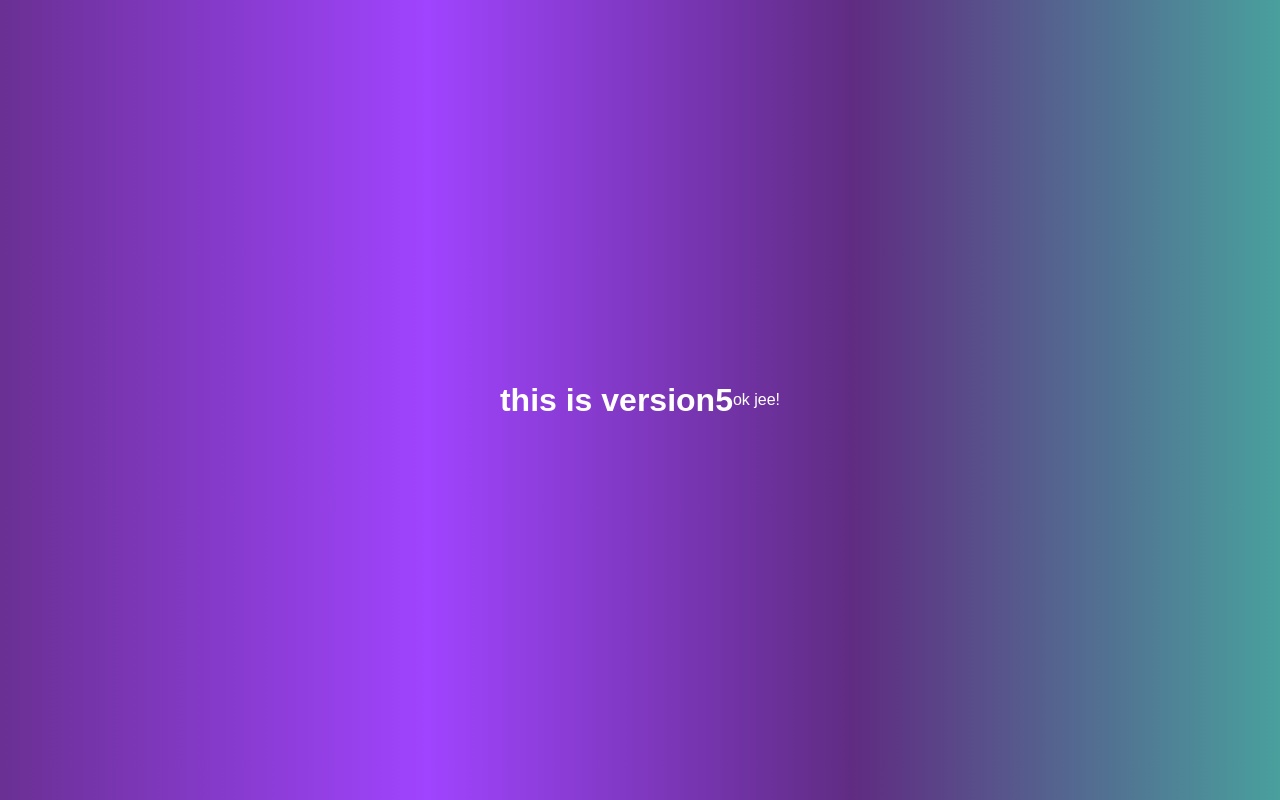
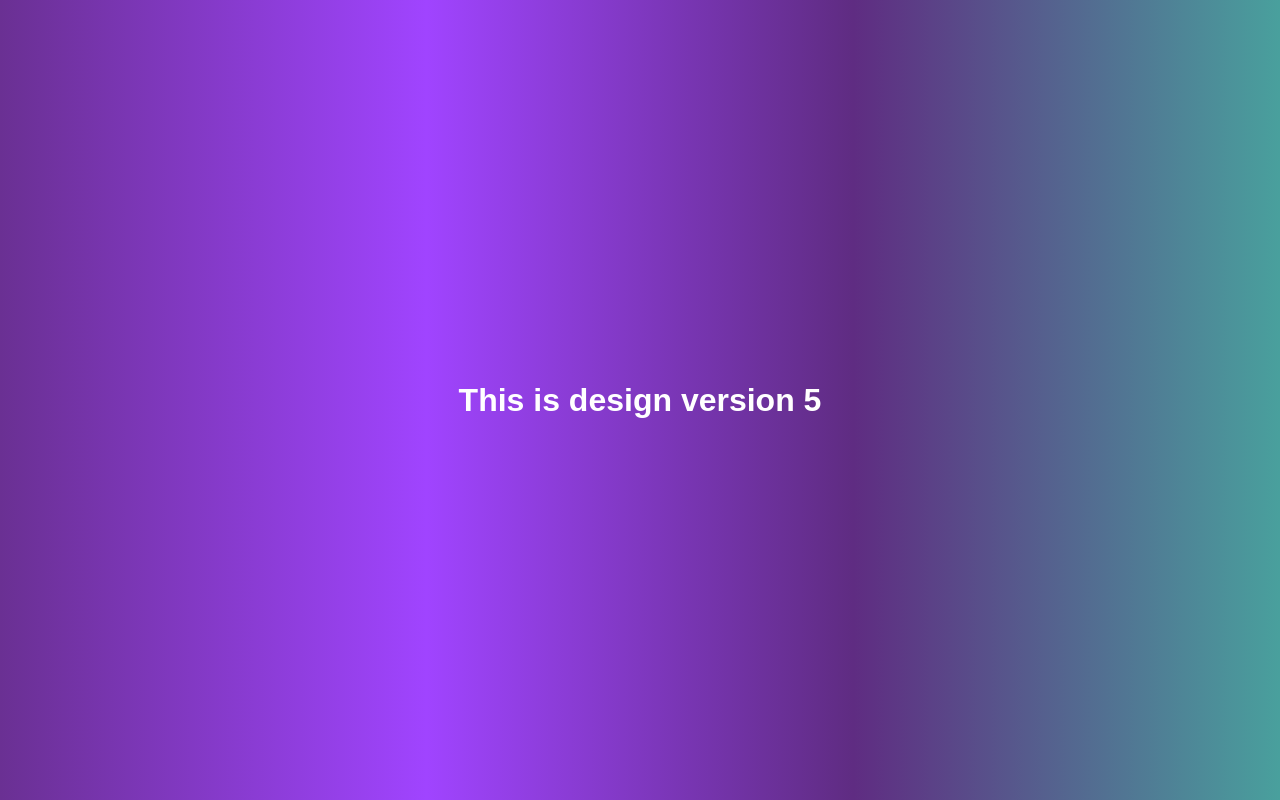
Before and after one commit to kavya-tantuvay/myrepo, a plain HTML site: page index.html in a window 1280 px wide. Drawn offline with Linux system fonts and the light colour scheme.

Commit message:
changed h1

```diff
--- a/index.html
+++ b/index.html
@@ -7,7 +7,6 @@
     <title>Document</title>
 </head>
 <body>
-    <h1>this is version5</h1>
-    ok jee!
+    <h1>This is design version 5</h1>
 </body>
 </html>
```
